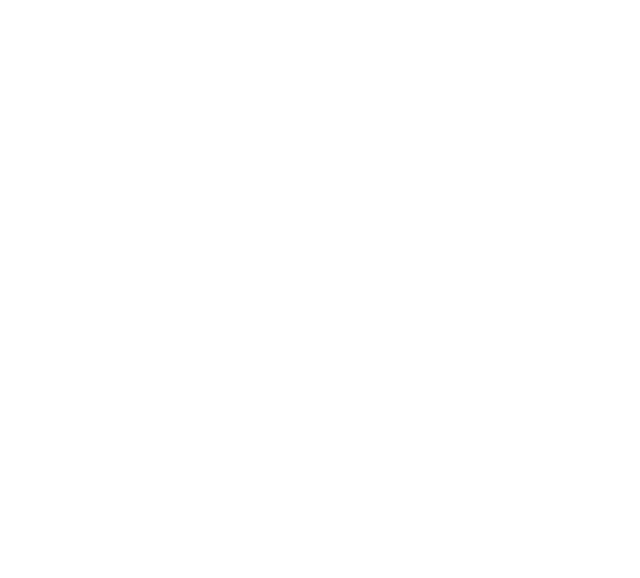
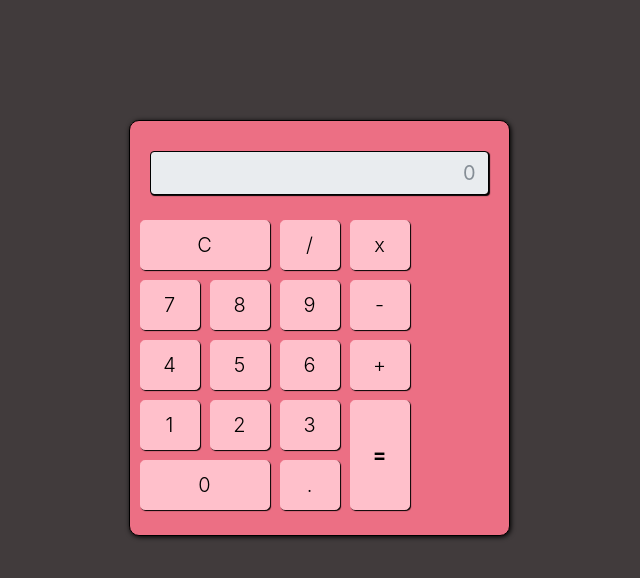
Before and after one commit to Rafael-Yokoyama/ProjetosCursoWeb, a plain HTML site: page Calculadora/index.html in a window 1280 px wide. Shown: the whole page, without its empty margins (321-961 px from the left). Drawn offline with nearby package versions, Linux system fonts and the light colour scheme.

Commit message:
feito a base da calculadora

```diff
--- a/Calculadora/index.html
+++ b/Calculadora/index.html
@@ -6,8 +6,60 @@
     <meta charset="UTF-8">
     <meta name="viewport" content="width=device-width, initial-scale=1.0">
     <title>Calculadora</title>
+
+    <link rel="stylesheet" href="https://maxcdn.bootstrapcdn.com/bootstrap/4.0.0-beta.2/css/bootstrap.min.css" integrity="sha384-PsH8R72JQ3SOdhVi3uxftmaW6Vc51MKb0q5P2rRUpPvrszuE4W1povHYgTpBfshb" crossorigin="anonymous">
+    <link rel="stylesheet" href="style.css">
 </head>
-<body>
 
+
+  </head>
+
+<body style="background: rgb(65, 59, 60)">
+
+  <div class="container">
+    <div class="row">
+      <div class="col d-flex justify-content-center">
+        <br />
+
+        <div class="calculadora">
+          <input type="text" class="form-control resultado" placeholder="0" disabled="disabled" />
+
+          <div class="row">
+            <button type="button" class="btn btn-danger btn-lg clear font-weight-light">C</button>
+            <button type="button" class="btn btn-danger btn-lg font-weight-light">/</button>
+            <button type="button" class="btn btn-danger btn-lg font-weight-light">x</button>
+          </div>
+
+          <div class="row">
+            <button type="button" class="btn btn-danger btn-lg font-weight-light">7</button>
+            <button type="button" class="btn btn-danger btn-lg font-weight-light">8</button>
+            <button type="button" class="btn btn-danger btn-lg font-weight-light">9</button>
+            <button type="button" class="btn btn-danger btn-lg font-weight-light">-</button>
+          </div>
+
+          <div class="row">
+            <button type="button" class="btn btn-danger btn-lg font-weight-light">4</button>
+            <button type="button" class="btn btn-danger btn-lg font-weight-light">5</button>
+            <button type="button" class="btn btn-danger btn-lg font-weight-light">6</button>
+            <button type="button" class="btn btn-danger btn-lg font-weight-light">+</button>
+          </div>
+
+          <div class="row">
+            <button type="button" class="btn btn-danger btn-lg font-weight-light">1</button>
+            <button type="button" class="btn btn-danger btn-lg font-weight-light">2</button>
+            <button type="button" class="btn btn-danger btn-lg font-weight-light">3</button>
+            <button type="button" class="btn btn-danger btn-lg enter">=</button>
+          </div>
+
+          <div class="row" style="margin-top: -60px">
+            <button type="button" class="btn btn-danger zero btn-lg font-weight-light">0</button>
+            <button type="button" class="btn btn-danger btn-lg font-weight-light">.</button>
+          </div>
+
+        </div>
+      </div>
+    </div>
+  </div>
 </body>
+
 </html>
--- /dev/null
+++ b/Calculadora/style.css
@@ -0,0 +1,44 @@
+.calculadora {
+    margin-top: 120px;
+    border: solid 1px #000;
+    padding: 20px;
+    background-color: rgb(236, 111, 132);
+    border-radius: 10px;
+    box-shadow: 1px 1px 5px #000;
+  }
+
+  .btn {
+   color:pink;
+    width: 60px;
+    height: 50px;
+    margin: 5px;
+    box-shadow: 1px 1px 1px #000;
+  }
+  .btn-danger{
+      color:black;
+      font-weight: bold;
+      background-color:pink;
+      border-color:pink;
+  }
+
+  .clear {
+    width: 130px;
+  }
+
+  .enter {
+    height: 110px;
+  }
+
+  .zero {
+    width: 130px;
+  }
+
+  .resultado {
+    text-align: right;
+    font-size: 20px;
+    margin-top: 10px;
+
+    margin-bottom: 20px;
+    border: solid 1px #000;
+    box-shadow: 1px 1px 1px #000;
+  }
```
